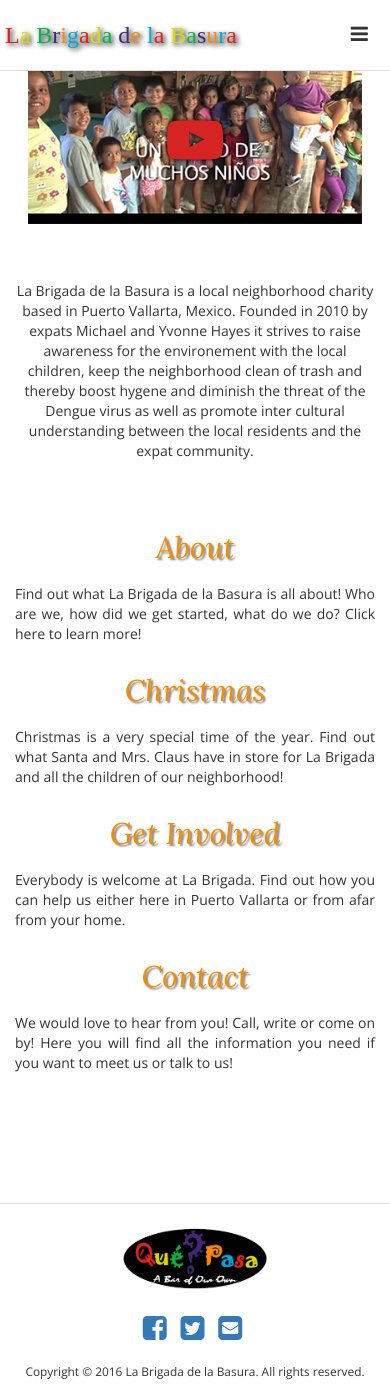
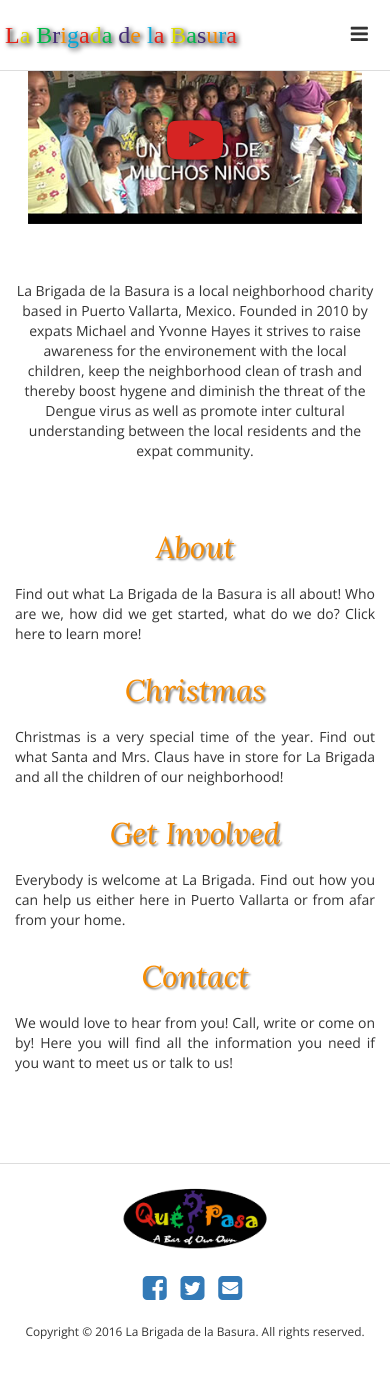
Before and after one commit to rgylling/TrashBrigade, a Jekyll site: the page built from index.html, in a window 390 px wide and 1400 px high, scrolled down 661 px. Built offline with Jekyll 4.4.1, drawn with Linux system fonts in a browser that asks for light colours; nearby versions of some CDN libraries; some web fonts are replaced; a script that is not in the unit is left out; after the commit the page ends 2021 px from its top, so only the background shows below that.

Commit message:
Changes to spacing on responsiveness

```diff
--- a/contact.html
+++ b/contact.html
@@ -70,7 +70,7 @@
       </form>
     </div>
     <div class="col-xs-12 col-md-3">
-      <iframe src="https://www.google.com/maps/embed?pb=!1m18!1m12!1m3!1d3734.576154898652!2d-105.23459608522084!3d20.605359586229262!2m3!1f0!2f0!3f0!3m2!1i1024!2i768!4f13.1!3m3!1m2!1s0x8421455249d7c381%3A0x6566cbbb5aa03407!2sQue%3FPasa+Bar%26Grill!5e0!3m2!1sen!2sus!4v1459970424644" width="100%" height="260" frameborder="0" style="border:0" ></iframe>
+      <iframe src="https://www.google.com/maps/embed?pb=!1m18!1m12!1m3!1d3734.576154898652!2d-105.23459608522084!3d20.605359586229262!2m3!1f0!2f0!3f0!3m2!1i1024!2i768!4f13.1!3m3!1m2!1s0x8421455249d7c381%3A0x6566cbbb5aa03407!2sQue%3FPasa+Bar%26Grill!5e0!3m2!1sen!2sus!4v1459970424644" width="100%" height="260" frameborder="0" style="border:0" class="googleMapsIframe"></iframe>
       <address class="margin-t--10">
         <p>625 Aquiles Serdan<br>Puerto Vallarta, Jalisco 48350<br>Mexico</p>
         <p>From Mexico call: 223-4006<br>From the US/Canada call: 360-326-8827</p>
--- a/css/brigada.css
+++ b/css/brigada.css
@@ -95,6 +95,10 @@
   margin-top: 80px;
 }
 
+.margin-b--60 {
+  margin-bottom: 60px;
+}
+
 .margin-b--100 {
   margin-bottom: 100px;
 }
@@ -106,6 +110,10 @@
 
 .inputPayPal {
   margin: 0 auto;
+}
+
+.googleMapsIframe {
+  margin-top: 60px;
 }
 
 /*
@@ -143,6 +151,10 @@
     -ms-transform: scale(1.1);
     transform: scale(1.1);
   }
+
+  .googleMapsIframe {
+    margin-top: 0;
+  }
 }
 
 .cursiveme {
--- a/css/randy.css
+++ b/css/randy.css
@@ -12,7 +12,7 @@
 
 .gallery1 {
   margin-top: 100px;
-  margin-bottom: 150px;
+  margin-bottom: 60px;
 }
 
 .canvasChart {
--- a/get-involved.html
+++ b/get-involved.html
@@ -18,7 +18,7 @@
       <p>Man braid salvia hammock 8-bit, gastropub church-key williamsburg pabst plaid shabby chic. Shoreditch sartorial kogi, cronut food truck YOLO cliche. Echo park keffiyeh williamsburg 90's gastropub jean shorts, church-key next level cardigan occupy hammock roof party typewriter disrupt squid. Synth keytar pinterest, umami try-hard retro lomo ennui biodiesel microdosing. Heirloom sustainable mlkshk, kitsch YOLO williamsburg put a bird on it flannel trust fund +1 pour-over. Beard chartreuse gluten-free, single-origin coffee next level art party etsy kombucha austin sustainable. Biodiesel mumblecore kale chips cred neutra mlkshk twee, 8-bit keffiyeh deep v street art pabst thundercats.</p>
     </div>
   </div>
-  <div class="row margin-t--80 margin-b--100">
+  <div class="row margin-t--80 margin-b--60">
     <!-- Donation Form for User Input-->
     <div class="col-xs-12 col-md-5 col-md-offset-1">
       <form action="https://docs.google.com/forms/d/1kKNsSodaI-Acgu4jw8Y-SYPfhd3M9np10ZcyW7LoOac/formResponse" method="post" id="donationForm">
--- a/index.html
+++ b/index.html
@@ -33,7 +33,7 @@
   </div>
 </div>
 
-<div class="container margin-t--30 margin-b--100">
+<div class="container margin-t--30 margin-b--60">
   <div class="row homeHeadlines ">
     <div class="homeCol col-md-3">
       <h2 class="text-center"><a class="orange" href="/about.html">About</a></h2>
```
